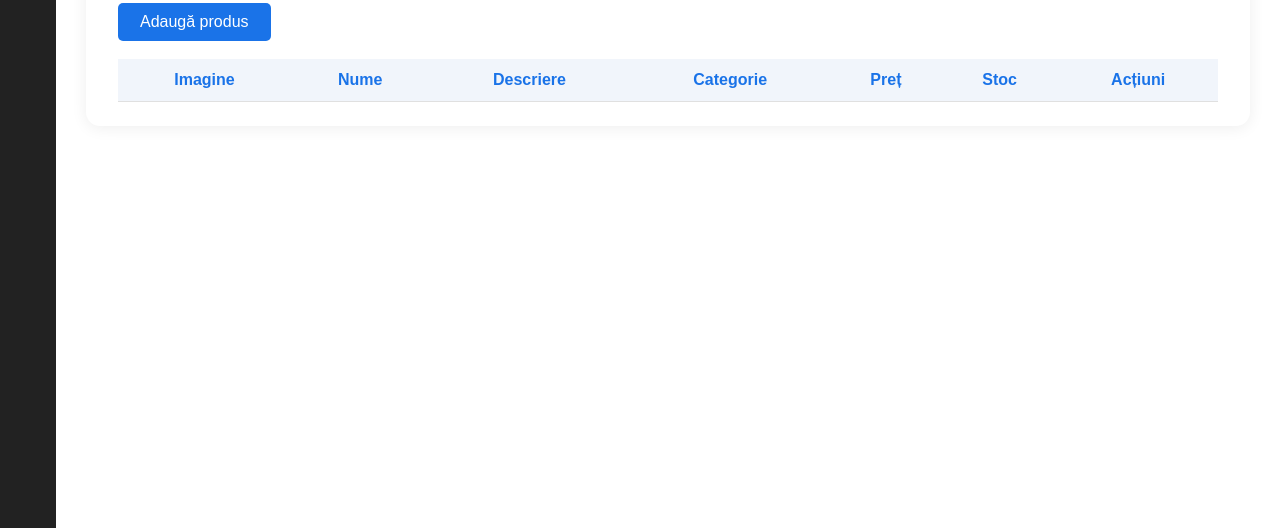
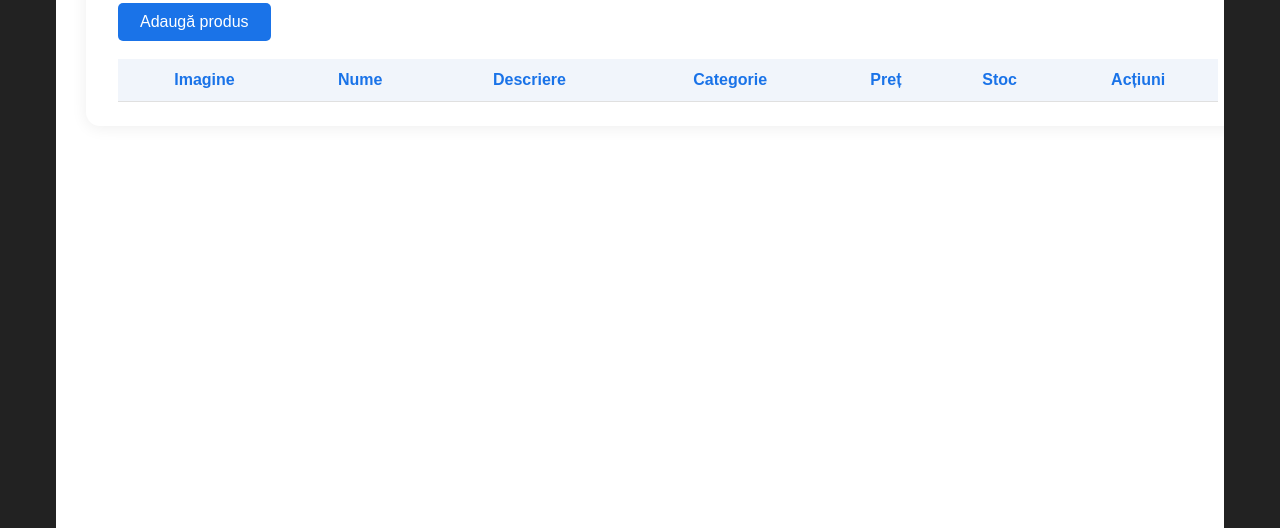
Before and after one commit to Alexandru-Stoinoiu/WEB2_AutoBuy, a plain HTML site: page categories/pages/admin.html in a window 1280 px wide. Shown: the part 272-800 px from the top of the page. Drawn offline with Linux system fonts and the light colour scheme; no server answers.

Commit message:
v1.8.1 - finished implementation of sidebar

```diff
--- a/categories/pages/admin.html
+++ b/categories/pages/admin.html
@@ -18,6 +18,7 @@
       <a href="motor.html">Motor</a>
     </nav>
   </header>
+  <aside class="right-bar"></aside>
   <main>
   <div class="container">
     <h1>Panou Moderator</h1>
--- a/resources/css/partials/sidebar.css
+++ b/resources/css/partials/sidebar.css
@@ -1,6 +1,6 @@
 .sidebar {
   width: 220px;
-  transition: width 0.2s, box-shadow 0.2s; /* Delay width so opacity finishes first */
+  transition: width 0.2s, box-shadow 0.2s;
   overflow-x: hidden;
   background: #222;
   color: #fff;
@@ -20,7 +20,7 @@
   width: 56px;
   padding-left: 0;
   padding-right: 0;
-  transition: width 0.2s, box-shadow 0.2s; /* No delay when expanding */
+  transition: width 0.2s, box-shadow 0.2s;
 }
 
 .sidebar h2 {
@@ -123,3 +123,13 @@
   pointer-events: none;
   transition: opacity 0.2s;
 }
+
+.right-bar {
+  position: fixed;
+  top: 0;
+  right: 0;
+  width: 56px;
+  height: 100vh;
+  background: #222;
+  z-index: 99;
+}
```
